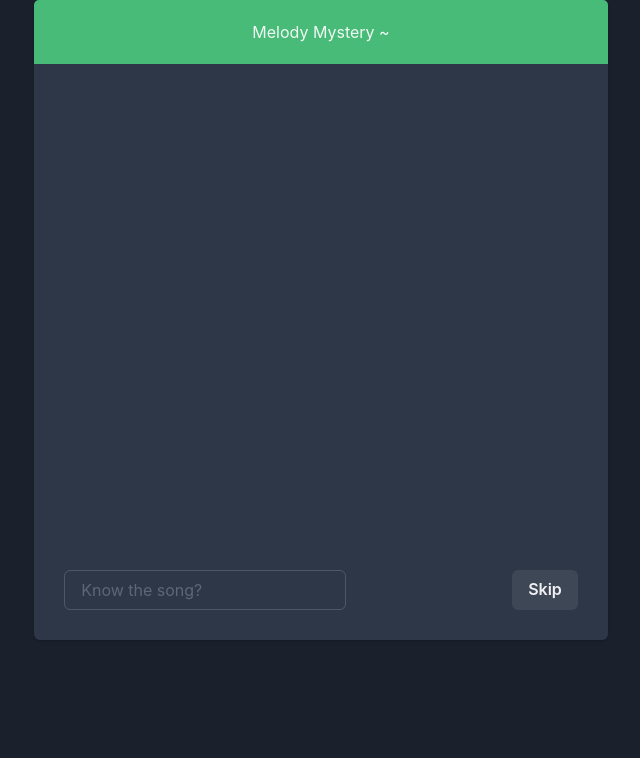
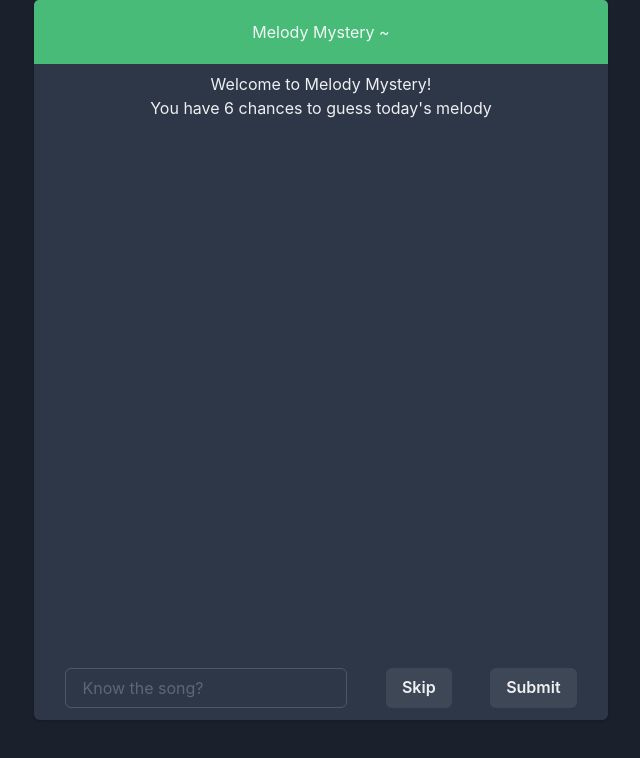
Before and after one commit to adrian-dorado/MelodyMystery, a React (Create React App) app in the folder melody-mystery/: page / in a window 1280 px wide. Shown: the top 758 px of the page, without its empty margins (319-959 px from the left). Built offline with nearby package versions, Linux system fonts and the light colour scheme.

Commit message:
updated css, adding spotify api calls

```diff
--- a/melody-mystery/src/App.js
+++ b/melody-mystery/src/App.js
@@ -6,10 +6,10 @@ import { Container } from '@chakra-ui/react';
 
 function App() {
   return (
-    <Container align='center' justify='center'>
+    <Container>
       <GameCard />
     </Container>
-  );
+  )
 }
 
-export default App;
+export default App
--- a/melody-mystery/src/components/GameCard.js
+++ b/melody-mystery/src/components/GameCard.js
@@ -1,8 +1,11 @@
-import { Text, Card, CardHeader, CardBody, Flex } from '@chakra-ui/react'
+import { Text, Card, CardHeader, CardBody, Flex, Container } from '@chakra-ui/react'
 import GameGuesses from './GameGuesses'
 import GuessButton from './SkipButton'
 import { useState } from 'react'
 import SearchBar from './SearchBar'
+import LosingScreen from './LosingScreen'
+import SubmitButton from './SubmitButton'
+import Instructions from './Instructions'
 
 
 export default function GameCard() {
@@ -17,35 +20,26 @@ export default function GameCard() {
 
     if (guesses.length < 7) {
         return (
-            <Card height='80vh'>
+            <Card height='90vh'>
                 <CardHeader align='center' borderTopRadius='5px' bgColor='green.400'>
                     <Text>
                         Melody Mystery ~
                     </Text>
                 </CardHeader>
+                <Instructions />
                 <CardBody height='30vh'>
-                    {guesses.map((item, i) => (<GameGuesses text={item} />))}
+                    {guesses.map((item, i) => (<GameGuesses text={item} key={i} />))}
                 </CardBody>
-                <Flex m='30px'  justify='space-between'>
+                <Flex m='3' justify='space-around'>
                     <SearchBar />
                     <GuessButton onClick={addGuess} />
+                    <SubmitButton />
                 </Flex>
             </Card>
         )
     } else {
         return (
-            <Card height='80vh'>
-                <CardHeader align='center' borderTopRadius='5px' bgColor='green.400'>
-                    <Text>
-                        Melody Mystery ~
-                    </Text>
-                </CardHeader>
-                <CardBody>
-                    <Text>
-                        I'm sorry, you took too many tries to guess today's melody.
-                    </Text>
-                </CardBody>
-            </Card>
+            <LosingScreen />
         )
     }
 
--- /dev/null
+++ b/melody-mystery/src/components/Instructions.js
@@ -0,0 +1,11 @@
+import { Flex, Text } from '@chakra-ui/react'
+import React from 'react'
+
+export default function Instructions() {
+    return (
+        <Flex justify='center' m='2' align='center' flexDirection='column'>
+            <Text>Welcome to Melody Mystery!</Text>
+            <Text>You have 6 chances to guess today's melody</Text>
+        </Flex>
+    )
+}
--- /dev/null
+++ b/melody-mystery/src/components/LosingScreen.js
@@ -0,0 +1,19 @@
+import React from 'react'
+import { Text, Card, CardHeader, CardBody } from '@chakra-ui/react'
+
+export default function LosingScreen() {
+    return (
+        <Card height='90vh'>
+            <CardHeader align='center' borderTopRadius='5px' bgColor='green.400'>
+                <Text>
+                    Melody Mystery ~
+                </Text>
+            </CardHeader>
+            <CardBody>
+                <Text as='u'>
+                    I'm sorry, you took too many tries to guess today's melody.
+                </Text>
+            </CardBody>
+        </Card>
+    )
+}
--- a/melody-mystery/src/components/SearchBar.js
+++ b/melody-mystery/src/components/SearchBar.js
@@ -1,10 +1,13 @@
 import { Input, Flex} from '@chakra-ui/react'
-import React from 'react'
+import React, { useState } from 'react'
 
 export default function SearchBar(props) {
+
+    const [search, setSearch] = useState('')
+
     return (
         <Flex>
-            <Input w='' variant='outline' placeholder='Know the song?' />
+            <Input onChange={e => setSearch(e.target.value)} value={search} variant='outline' placeholder='Know the song?' />
         </Flex>
     )
 }
--- a/melody-mystery/src/components/SubmitButton.js
+++ b/melody-mystery/src/components/SubmitButton.js
@@ -3,6 +3,6 @@ import React from 'react'
 
 export default function SubmitButton() {
   return (
-    <Button></Button>
+    <Button>Submit</Button>
   )
 }
```
